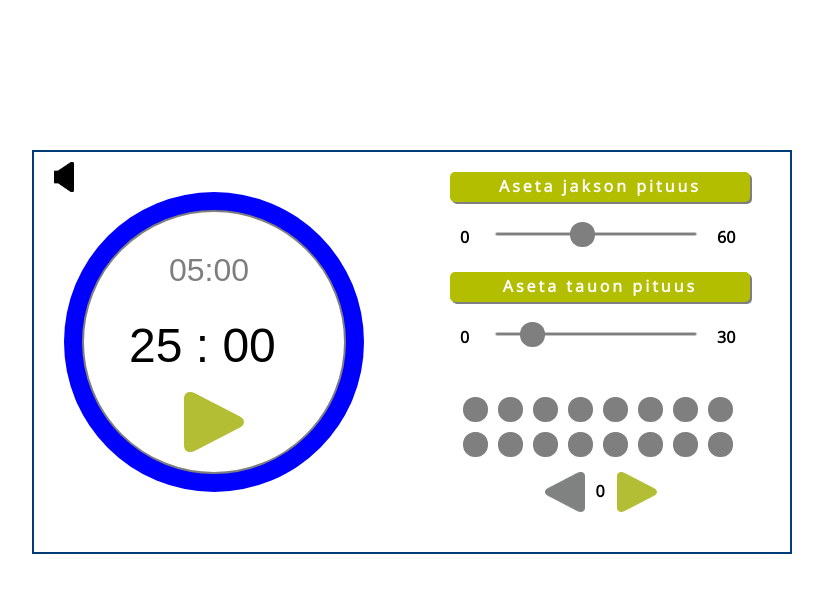
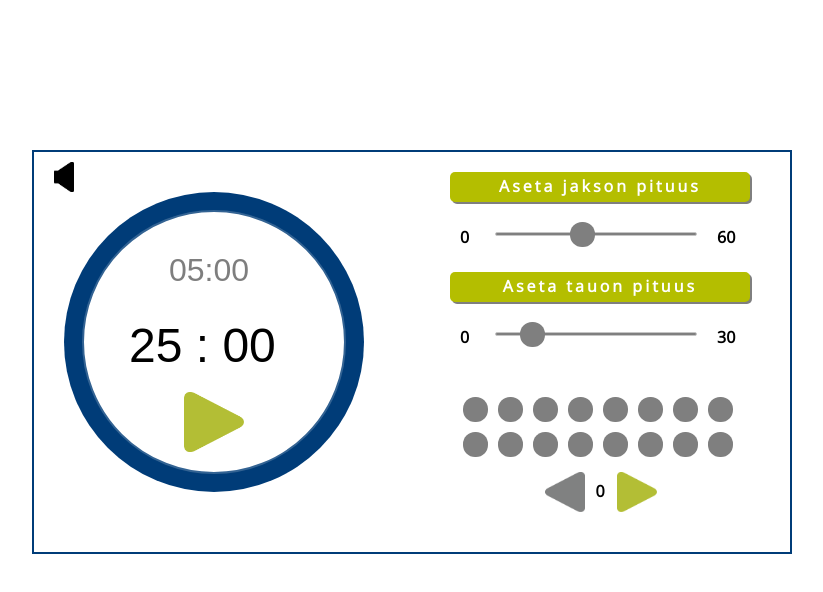
Before and after one commit to augustio/fokuskello, a plain HTML site: page index.html in a window 1280 px wide. Shown: the whole page, without its empty margins (228-1051 px from the left). Drawn offline with nearby package versions, Linux system fonts and the light colour scheme.

Commit message:
Change rotating clock background color to a specific blue color

```diff
--- a/scripts/script.js
+++ b/scripts/script.js
@@ -196,7 +196,7 @@ function resetClock(){
 	var path = document.querySelector('#rotating-clock');
 	path.style.transition = path.style.WebkitTransition =
 	  'none';
-	path.style.backgroundColor = 'blue';
+	path.style.backgroundColor = '#003C78';
 }
 
 function setTaskStatus(num, status){
--- a/styles/style.css
+++ b/styles/style.css
@@ -180,17 +180,17 @@ div#inc:active{
 	width: 300px;
 	height: 300px;
 	border-radius: 50%;
-	background-color: blue;
+	background-color: #003C78;
 }
 
 .inner-circle {
 	position: absolute;
 	margin:18px;
-	border: solid 2px #7f7f7f;
+	border: solid 2px #336393;
 	border-radius: 50%;
 	width: 260px;
 	height: 260px;
-	background-color: white;
+	background-color: #FFFFFF;
 }
 
 #time-display{
```
